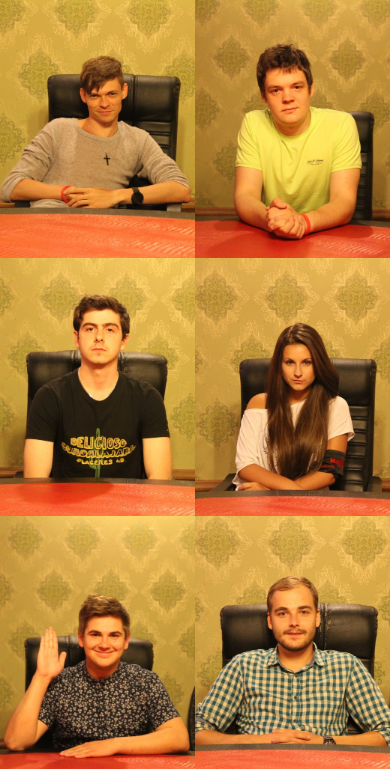
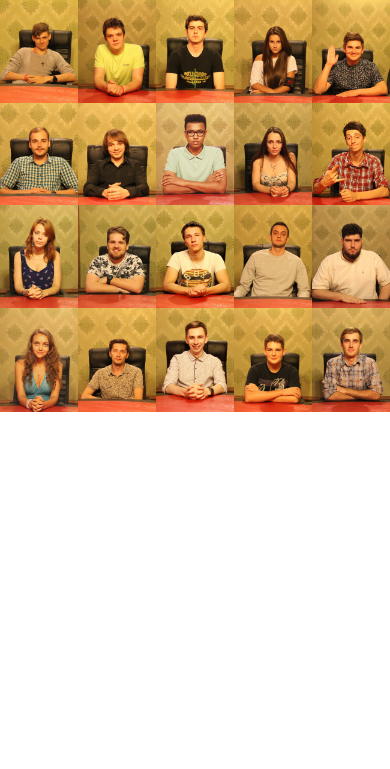
Before and after one commit to tvshevchuk/ksl, a plain HTML site: page index.html in a window 390 px wide. Shown: the top 769 px of the page. Drawn offline with Linux system fonts and the light colour scheme.

Commit message:
change media

```diff
--- a/css/styles.css
+++ b/css/styles.css
@@ -16,7 +16,10 @@ body {
     margin-bottom: -5px;
 }
 
-@media (max-width: 414px) {
+@media only screen
+and (min-device-width : 320px)
+and (max-device-width : 736px)
+and (orientation : portrait) {
     .player-box {
         width: 50%;
     }
```
